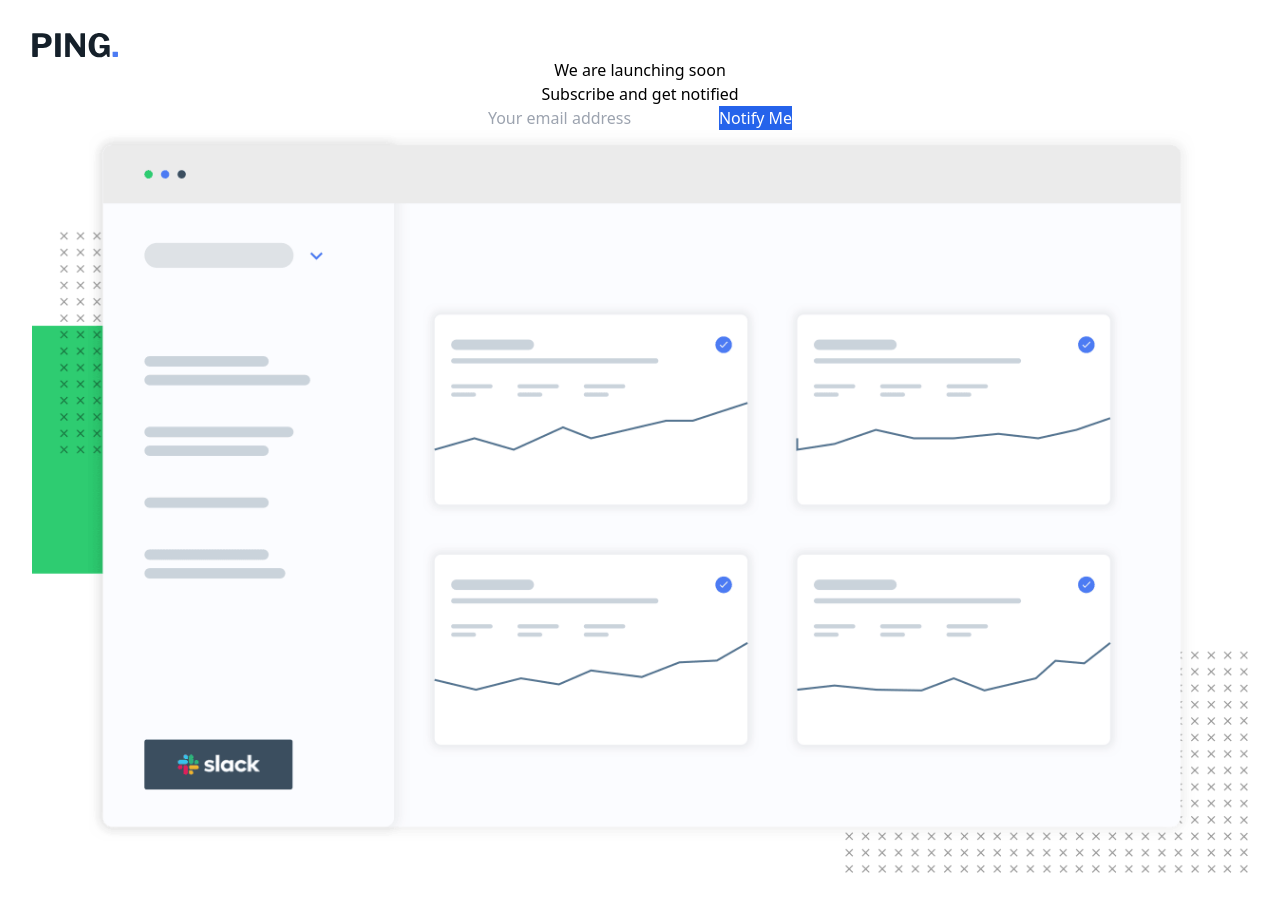
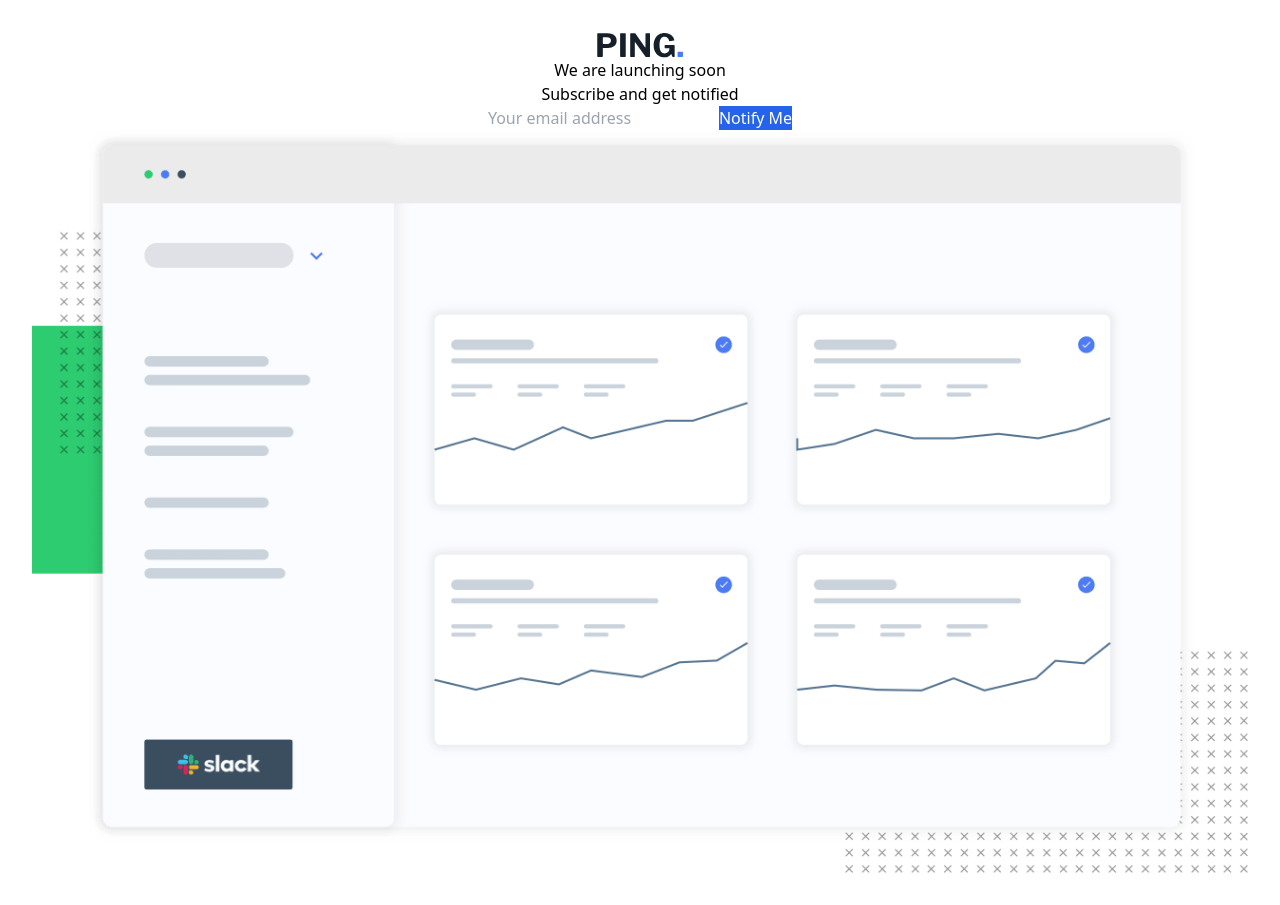
Before and after one commit to elvisowusu/ping-page, a React (Vite) app: page / in a window 1280 px wide. Built offline with nearby package versions, Linux system fonts and the light colour scheme.

Commit message:
added styles

```diff
--- a/src/App.jsx
+++ b/src/App.jsx
@@ -6,7 +6,7 @@ import './App.css'
 function App() {
 
   return (
-    <div>
+    <div className='flex flex-col justify-center items-center' >
       <img src={logo} alt="" />
       <h1>We are launching <span>soon</span></h1>
       <p>Subscribe and get notified</p>
```
